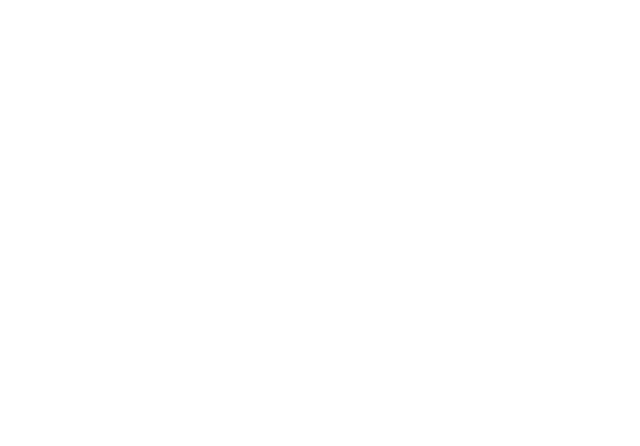
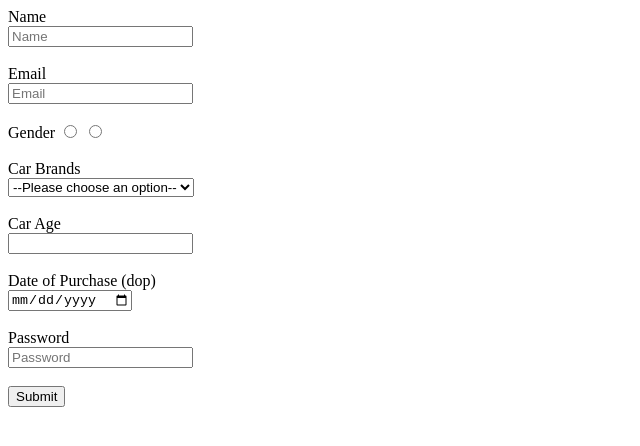
Before and after one commit to acciojob/car-insurance-form-UdayBari3421, a website: page main.html in a window 1280 px wide. Shown: the whole page, without its empty margins (0-640 px from the left). Drawn offline with Linux system fonts and the light colour scheme.

Commit message:
created a submission

```diff
--- a/main.html
+++ b/main.html
@@ -7,9 +7,56 @@
 </head>
 
 <body>
-	<!-- the entire body must be written by student -->
-    <script type="text/javascript" src="./script.js">
-</script>
+<!--
+<style>
+	form{
+	border:2px solid black;
+	padding:20px;
+}
+input{
+	width:100%;
+}
+#gender_f,
+#gender_m{
+	width:10px;
+}
+button{
+	text-align:center;
+	margin-left: 50%;
+}
+</style> -->
+
+	<form method="post">
+		<label for="name">Name</label><br>
+		<input type="text" name="name" id="name" placeholder="Name" required><br><br>
+
+		<label for="email">Email</label><br>
+		<input type="email" name="email" id="email" placeholder="Email" required><br><br>
+
+		<label for="gender">Gender</label>
+		<input type="radio" name="gender" id="gender_m" required>
+		<input type="radio" name="gender" id="gender_f" required><br><br>
+
+		<label for="cars">Car Brands</label><br>
+		<select name="cars" id="cars" required>
+		  <option value="" selected hidden>--Please choose an option--</option>
+		  <option value="BMW">BMW</option>
+		  <option value="Audi">Audi</option>
+		  <option value="Mercedez">Mercedez</option>
+		</select><br><br>
+
+		<label for="age">Car Age</label><br>
+		<input type="number" name="carage" id="carage" required><br><br>
+
+		<label for="dop">Date of Purchase (dop)</label><br>
+		<input type="date" name="dob" id="dop" required><br><br>
+
+		<label for="password">Password</label><br>
+		<input type="password" name="password" id="password" placeholder="Password" required><br><br>
+
+
+		<button type="submit">Submit</button>
+	</form>
 
 </body>
 
```
